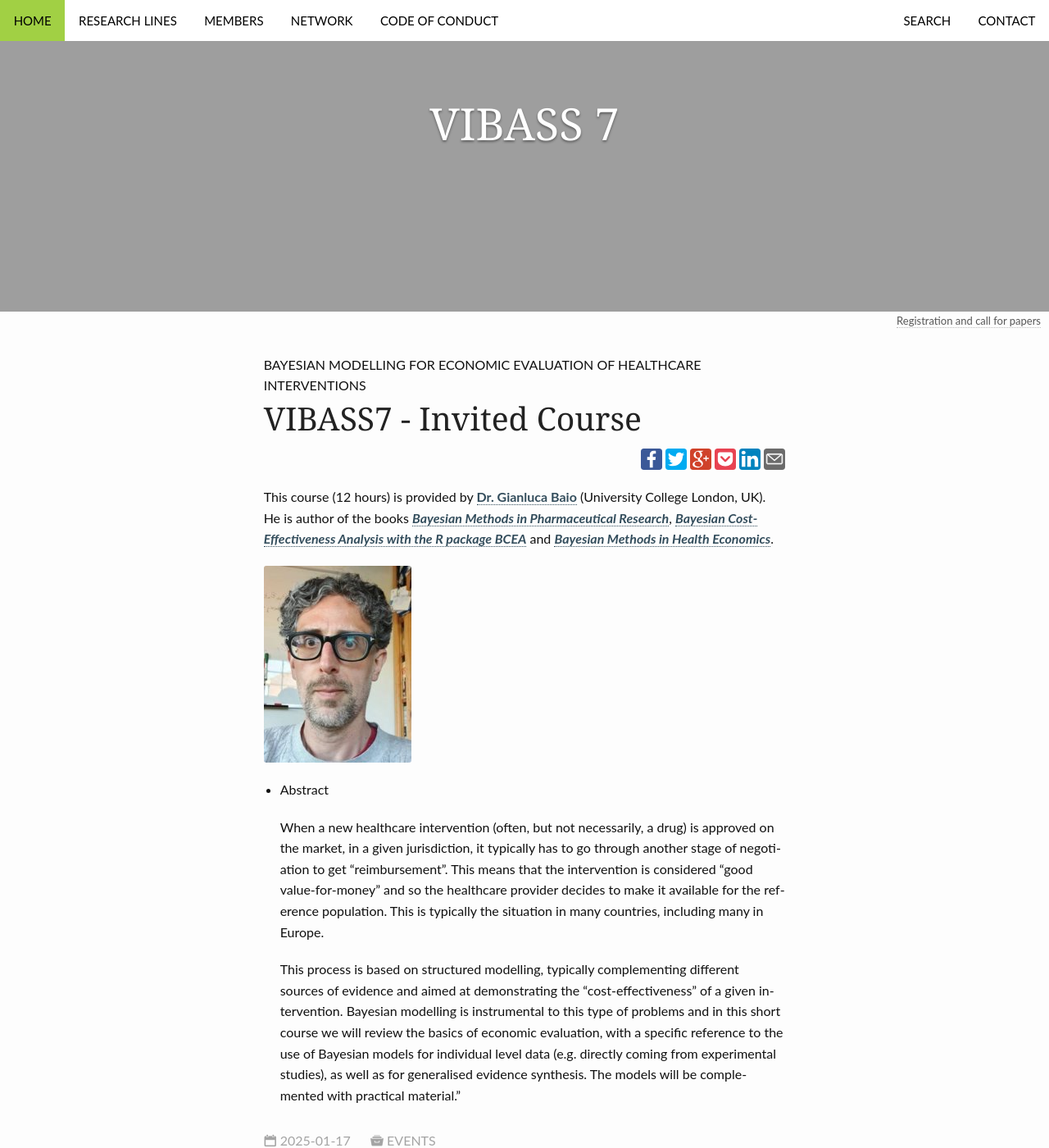
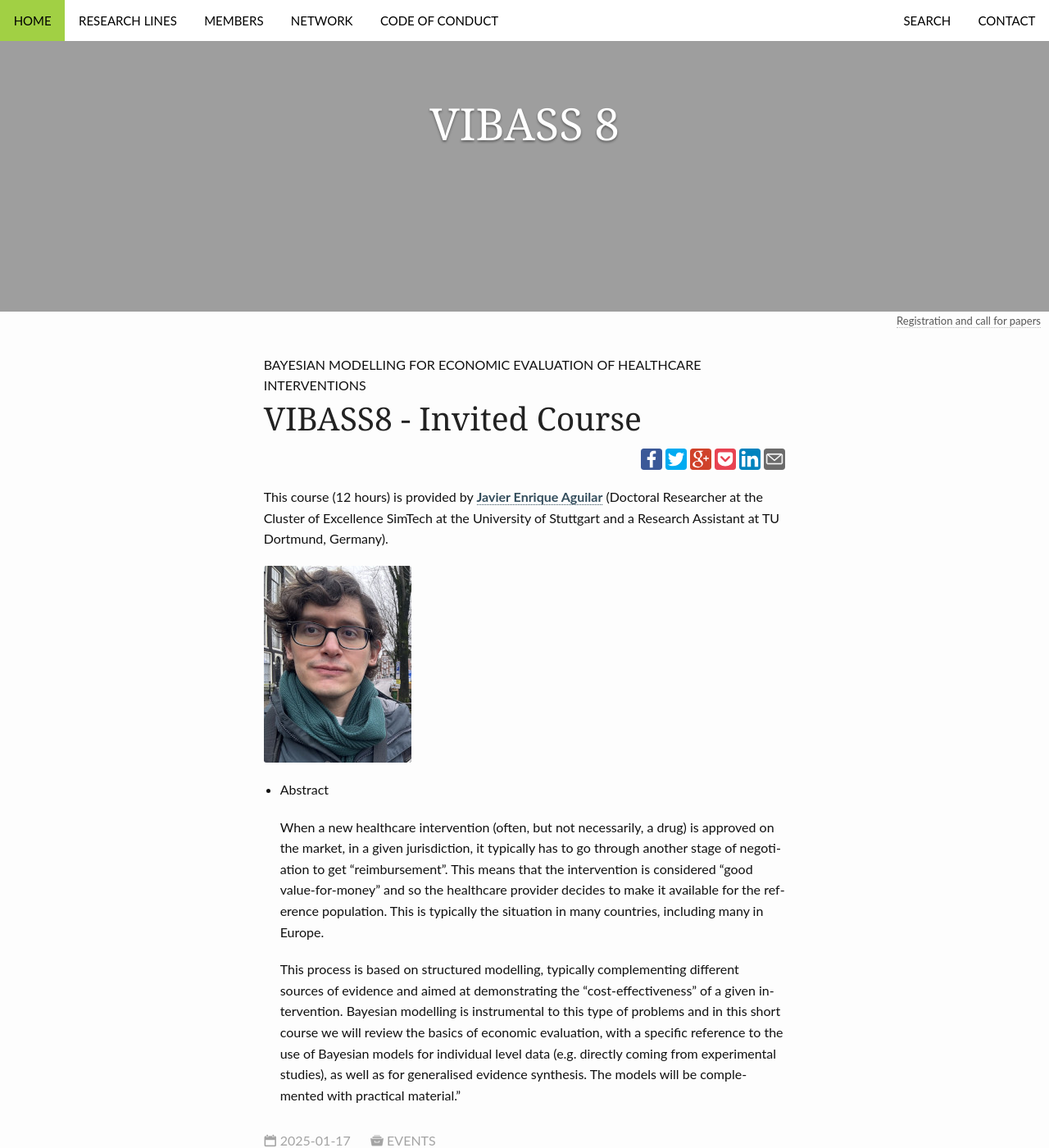
Before and after one commit to VABAR/VABAR.github.io, a Jekyll site: the page built from _posts/events/2025-01-17-vibass8/2025-01-17-vibass8-course.md, in a window 1280 px wide and 1400 px high. Shown: the whole window at 82% size. Built offline with Jekyll 4.4.1, drawn with Linux system fonts in a browser that asks for light colours; some of the changed text lies outside the part shown.

Commit message:
vibass8.First version.

```diff
--- a/_posts/events/2025-01-17-vibass8/2025-01-17-vibass8-course.md
+++ b/_posts/events/2025-01-17-vibass8/2025-01-17-vibass8-course.md
@@ -1,24 +1,24 @@
 ---
 layout: page
-title: "VIBASS7 - Invited Course"
+title: "VIBASS8 - Invited Course"
 subheadline: "Bayesian modelling for economic evaluation of healthcare interventions"
-meta_teaser: "VIBASS7 Invited Course"
-#teaser: VIBASS7 Invited Course
+meta_teaser: "VIBASS8 Invited Course"
+#teaser: VIBASS8 Invited Course
 header:
-  title: VIBASS 7
+  title: VIBASS 8
   image_fullwidth: header_vibass18.png
-  # caption: VIBASS 7 is full. Register on the waiting list.
+  # caption: VIBASS 8 is full. Register on the waiting list.
   caption: Registration and call for papers
   caption_url: https://eventos.adeit.es/109741/detail/vibass7-valencia-international-bayesian-summer-school.html
 image:
-  thumb: widget_vibass7.jpg
-  homepage: vibass7.jpg
+  thumb: widget_vibass8.png
+  homepage: vibass8.png
 categories: events
 ---
 
-This course (12 hours) is provided by [__Dr. Gianluca Baio__](https://gianluca.statistica.it/books/bmhe/) (University College London, UK). He is author of the books [_Bayesian Methods in Pharmaceutical Research_](https://gianluca.statistica.it/books/bmpr/), [_Bayesian Cost-Effectiveness Analysis with the R package BCEA_](https://gianluca.statistica.it/books/bcea/) and [_Bayesian Methods in Health Economics_](https://gianluca.statistica.it/books/bmhe/).
+This course (12 hours) is provided by [__Javier Enrique Aguilar__](https://jear2412.github.io/) (Doctoral Researcher at the Cluster of Excellence SimTech at the University of Stuttgart and a Research Assistant at TU Dortmund, Germany).
 
-![image]({{ site.urlimg }}gianluca-baio.jpg)
+![image]({{ site.urlimg }}javier-aguilar.jpg)
 
 <!-- - Target audience
 
```
Also changed, not shown: _posts/events/2025-01-17-vibass8/2025-01-17-vibass8-intro.md (+7 -7 lines), _posts/events/2025-01-17-vibass8/2025-01-17-vibass8.md (+2 -2 lines), index.md (+15 -15 lines), images/javier-aguilar.jpg (added), images/javier-aguilar_wide.jpg (added), images/vibass8.jpg (added), images/widget_vibass8.png (added).
